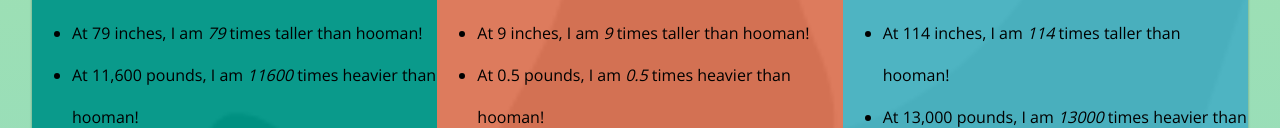
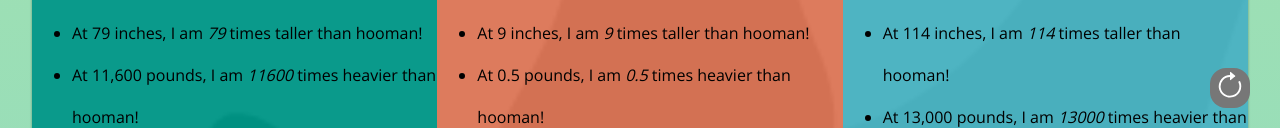
Before and after one commit to mainaksamuel/project-dinosaurs, a website: page public/index.html in a window 1280 px wide. Both pictures are taken after a click on the element "Compare Me!". Shown: the part 672-800 px from the top of the page. Drawn offline with nearby package versions, Linux system fonts and the light colour scheme; a web font is replaced by a local one.

Commit message:
Add reload button after tiles are displayed

```diff
--- a/public/app.css
+++ b/public/app.css
@@ -176,6 +176,32 @@ select {
     cursor: pointer;
 }
 
+#page-reload-btn {
+    position: fixed;
+    bottom: 20px;
+    right: 30px;
+    width: 40px;
+    height: 40px;
+    border-radius: 40%;
+    z-index: 99;
+    background-color: #777;
+    color: #fff;
+    text-align: center;
+    margin: auto;
+    transition: transform .2s; /* Animation */
+}
+
+#page-reload-btn div{
+    position: absolute;
+    top: 50%;
+    left: 50%;
+    transform: translate(-50%, -50%);
+}
+
+#page-reload-btn:hover{
+    transform: scale(1.2);  /* 120% zoom */
+}
+
 /* Footer */
 .fine-print {
     display: block;
--- a/public/app.js
+++ b/public/app.js
@@ -124,6 +124,7 @@ function getFormData() {
 
 const grid = document.getElementById("grid");
 const form = document.getElementById("dino-compare");
+const pageReloadBtn = document.getElementById("page-reload-btn");
 const compareBtn = document.getElementById("btn");
 
 compareBtn.addEventListener("click", () => {
@@ -136,10 +137,17 @@ compareBtn.addEventListener("click", () => {
     return human;
   })(formData);
 
+  form.hidden = true;
+
   // make tiles or display infographic
-  form.hidden = true;
   generateGridTiles(dinosaurArray, human);
+  pageReloadBtn.hidden = false;
 
+});
+
+
+pageReloadBtn.addEventListener("click", () => {
+  location.reload();
 });
 
 
@@ -271,9 +279,9 @@ const randomizeGridTileOrder = (gridTiles) => {
 
 
 /**
- * @description Generate markup for each tile in grid array
+ * @description Generate markup for each tile object in grid array
  * @param {object} entity - A grid tile object representing a dinosaur or human
- * @param {object} stats - Statistics for the entity object
+ * @param {object} stats - Statistics for the grid tile object (entity)
  * @returns {string} String markup representation of a grid tile
  */
 const generateTile = (entity, stats) => {
--- a/public/index.html
+++ b/public/index.html
@@ -19,6 +19,7 @@
         <h1>Dinosaurs</h1>
         <h3>How do you compare?</h3>
     </header>
+
     <!-- Form to get user input -->
     <form id="dino-compare">
         <div class="form-container">
@@ -36,14 +37,23 @@
                 <option>Carnivore</option>
             </select>
 
-            <!-- <p>Interesting fact about you:</p>
-                 <input id="interesting-fact" class="form-field__full" type="name" name="name"> -->
-
             <div id="btn">Compare Me!</div>
         </div>
     </form>
+
     <!-- .grid to attach tiles to -->
     <main id="grid"></main>
+
+    <!-- button to reload page -->
+    <div id="page-reload-btn" hidden>
+        <div>
+            <svg xmlns="http://www.w3.org/2000/svg" width="30" height="30" fill="currentColor" class="bi bi-arrow-clockwise" viewBox="0 0 16 16">
+                <path fill-rule="evenodd" d="M8 3a5 5 0 1 0 4.546 2.914.5.5 0 0 1 .908-.417A6 6 0 1 1 8 2v1z"/>
+                <path d="M8 4.466V.534a.25.25 0 0 1 .41-.192l2.36 1.966c.12.1.12.284 0 .384L8.41 4.658A.25.25 0 0 1 8 4.466z"/>
+            </svg>
+        </div>
+    </div>
+
     <footer>
         <!-- Include information source -->
         <p class="fine-print">Data Sourced from <a href="https://www.wikipedia.org/">Wikipedia.org</a>, all numbers are approximations.</p>
```
